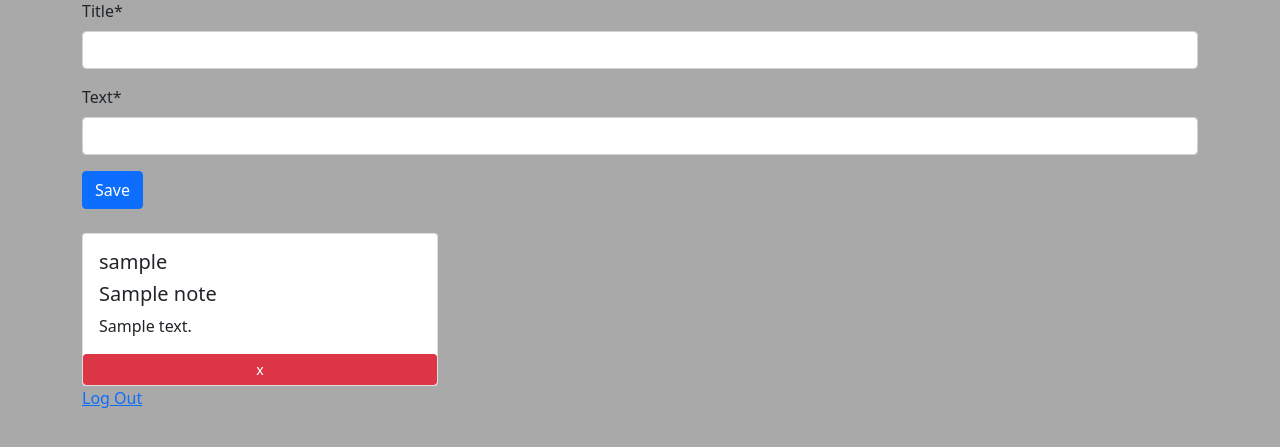
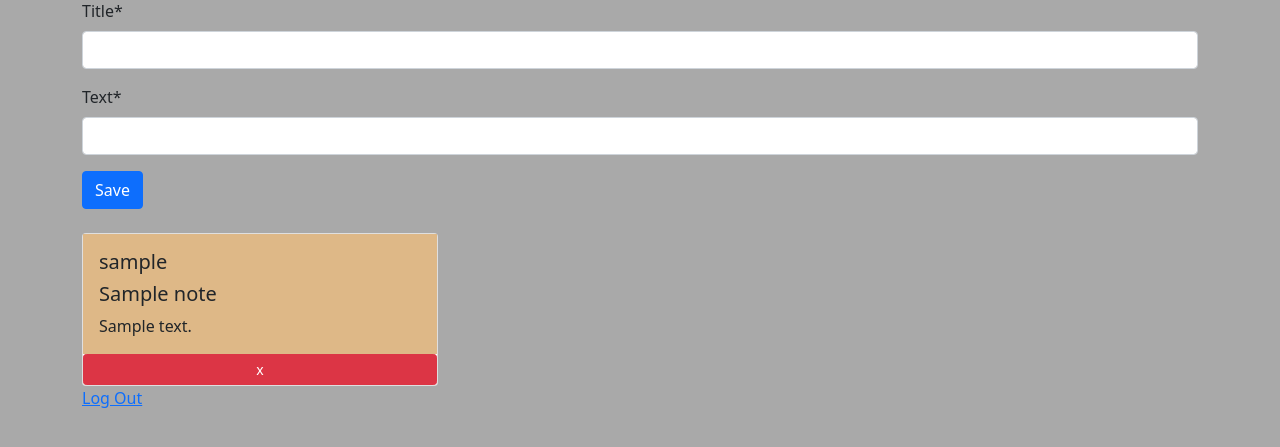
Before and after one commit to weibak/todo, a Django app: page / in a window 1280 px wide. Shown: the part 103-550 px from the top of the page. Run offline with Django 4.2, Linux system fonts and the light colour scheme; a user stored in the database is signed in; tables that the repository leaves empty hold one stand-in row (values such as "Sample post"); some libraries are stand-ins or nearby versions.

Commit message:
minor updates

```diff
--- a/todo/static/base.css
+++ b/todo/static/base.css
@@ -1,6 +1,6 @@
 body {
     background-color: darkgrey;
 }
-card{
+.card-body{
     background-color: burlywood;
 }
```
